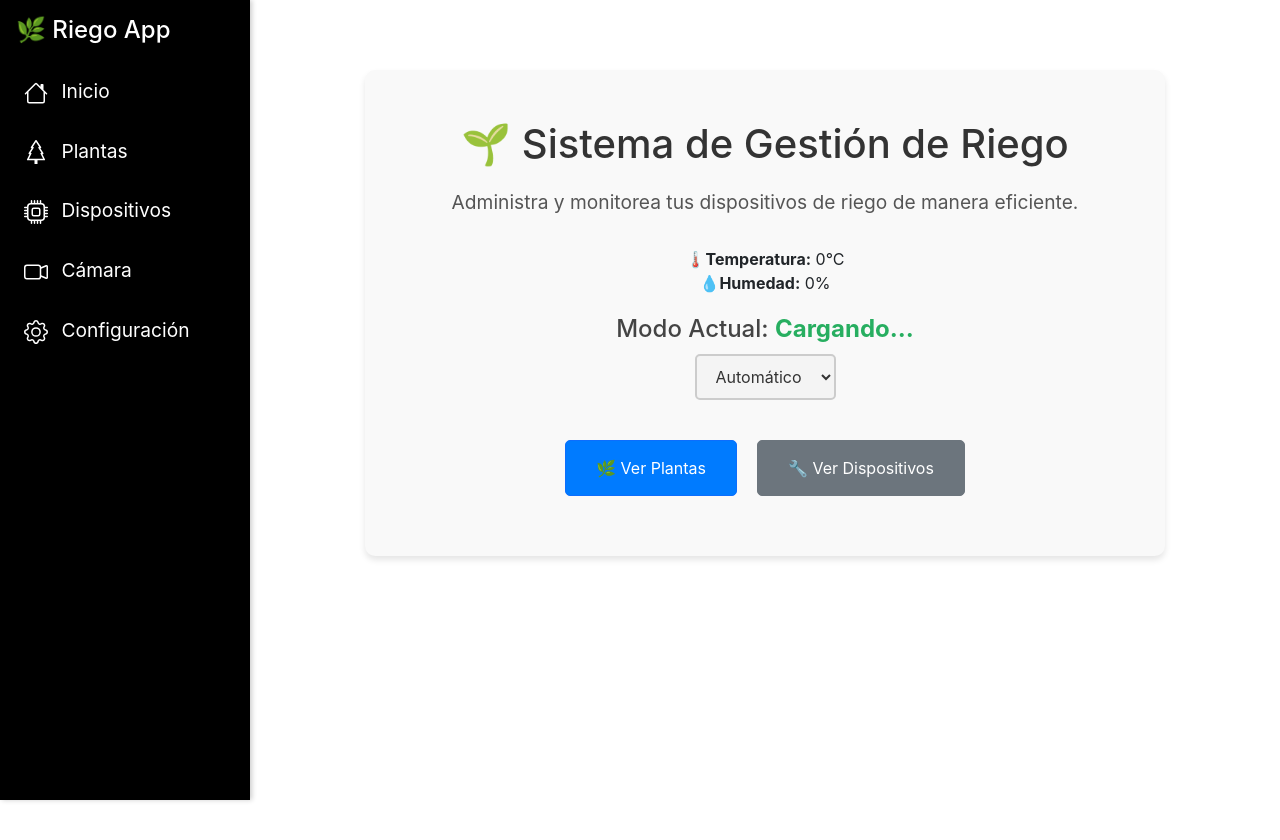
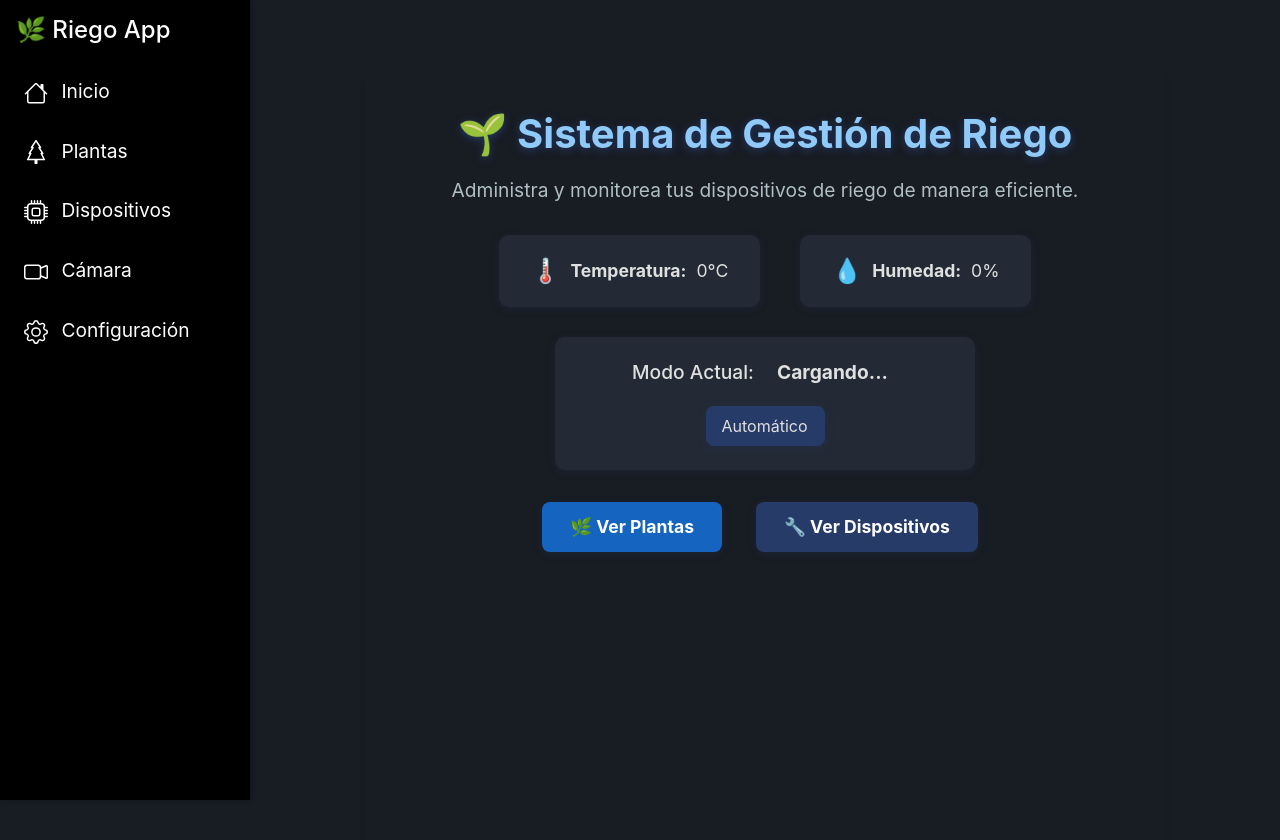
Before and after one commit to sgavela12/frontend-riego, a React (Create React App) app: page / in a window 1280 px wide. Shown: the top 840 px of the page. Before the commit the page ends 800 px from the top, so only its background shows below. Built offline with nearby package versions, Linux system fonts and the light colour scheme; no server answers.

Commit message:
Mejorar el diseño del dashboard de dispositivos y plantas, implementando un modo oscuro y optimizando estilos para una mejor experiencia visual.

```diff
--- a/src/components/DispositivosDashboard.js
+++ b/src/components/DispositivosDashboard.js
@@ -1,42 +1,33 @@
-import { useEffect, useState } from 'react';
-import { Link } from 'react-router-dom';
-import "../css/SensoresDashboard.css";
+import { useEffect, useState } from "react";
+import { Link } from "react-router-dom";
+import "../css/PlantasDashboard.css"; // Usa el mismo CSS oscuro
+
+const API_URL_DISPOSITIVOS = "http://192.168.1.150:8087/api/dispositivos";
 
 const DispositivosDashboard = () => {
   const [dispositivos, setDispositivos] = useState([]);
-  const API_URL = "http://192.168.1.150:8087/api/dispositivos";  // URL para la API de dispositivos
 
-  // Llamada a la API para obtener la lista de dispositivos
   useEffect(() => {
     const fetchData = async () => {
       try {
-        const response = await fetch(API_URL);
+        const response = await fetch(API_URL_DISPOSITIVOS);
         const data = await response.json();
-        setDispositivos(data); // Guardar los dispositivos en el estado
+        setDispositivos(data);
       } catch (error) {
         console.error("Error al obtener los dispositivos:", error);
       }
     };
-
     fetchData();
-    const interval = setInterval(fetchData, 5000); // Actualiza cada 5 segundos
-
-    return () => clearInterval(interval); // Limpiar intervalo cuando se desmonte el componente
+    const interval = setInterval(fetchData, 10000);
+    return () => clearInterval(interval);
   }, []);
 
-  const getEstadoHumedad = (humedad) => {
-    if (humedad === undefined) return { texto: "Cargando...", color: "#bdbdbd", icon: "💧" };
-    if (humedad < 30) return { texto: "Muy seca", color: "#e57373", icon: "🌵" };
-    if (humedad > 70) return { texto: "Muy húmeda", color: "#64b5f6", icon: "💧" };
-    return { texto: "Okay", color: "#81c784", icon: "✅" };
-  };
-
   return (
-    <div>
-      <h2>Lista de Dispositivos</h2>
-      <ul>
+    <div className="plantas-dashboard-container">
+      <h2 className="plantas-title">Lista de Dispositivos</h2>
+      <ul className="plantas-lista">
         {dispositivos.map((dispositivo) => (
-          <li key={dispositivo.id} className="dispositivo-item">
+          <li key={dispositivo.id} className="planta-item">
             🔌 <strong>{dispositivo.nombre}</strong> - {dispositivo.tipo} - {dispositivo.estado ? "🟢 Activo" : "🔴 Inactivo"}
             <br />
             📍 <em>Ubicación: {dispositivo.ubicacion}</em>
--- a/src/components/PlantasDashboard.js
+++ b/src/components/PlantasDashboard.js
@@ -1,14 +1,16 @@
-import { Link } from 'react-router-dom';
-import { useEffect, useState } from 'react';
+import { useEffect, useState } from "react";
+import { Link } from "react-router-dom";
 import "../css/PlantasDashboard.css";
+
+const API_URL_PLANTAS = "http://192.168.1.150:8087/api/plantas";
+const API_URL_HUMEDAD = "http://192.168.1.150:8087/api/plantas/humedad";
 
 const PlantasDashboard = () => {
   const [plantas, setPlantas] = useState([]);
   const [humedades, setHumedades] = useState({});
   const [gotaAnimadaId, setGotaAnimadaId] = useState(null);
   const [showToast, setShowToast] = useState(false);
-  const API_URL_PLANTAS = "http://192.168.1.150:8087/api/plantas";
-  const API_URL_HUMEDAD = "http://192.168.1.150:8087/api/plantas/humedad";
+  const [darkMode, setDarkMode] = useState(false);
 
   useEffect(() => {
     const fetchData = async () => {
@@ -63,6 +65,11 @@ const PlantasDashboard = () => {
       })
       .catch(() => alert("No se pudo conectar con el servidor."));
   };
+
+  // Cambia la clase del body cuando cambia el modo
+  useEffect(() => {
+    document.body.classList.toggle("modo-oscuro", darkMode);
+  }, [darkMode]);
 
   // Estado visual y color según humedad
   const getEstadoHumedad = (humedad) => {
--- a/src/css/Home.css
+++ b/src/css/Home.css
@@ -1,45 +1,56 @@
+body {
+  background: #181c23;
+  color: #e0e0e0;
+}
+
 .home-container {
   text-align: center;
-  padding: 50px;
-  background-color: #f9f9f9;
+  padding: 40px 0 30px 0;
+  background: #181c23;
+  min-height: 100vh;
   border-radius: 10px;
   box-shadow: 0 4px 6px rgba(0, 0, 0, 0.1);
   max-width: 800px;
   margin: 50px auto;
 }
 
-.home-container h1 {
+.home-title {
+  text-align: center;
   font-size: 2.5rem;
-  color: #333;
-  margin-bottom: 20px;
+  margin-bottom: 18px;
+  color: #90caf9;
+  font-weight: 700;
+  text-shadow: 0 2px 8px #263b68;
 }
 
-.home-container p {
+.home-description {
+  text-align: center;
   font-size: 1.2rem;
-  color: #555;
+  color: #b0bec5;
   margin-bottom: 30px;
 }
 
-.home-buttons .btn {
-  margin: 10px;
-  padding: 15px 30px;
-  font-size: 1rem;
-  border-radius: 5px;
-  text-decoration: none;
+.indicadores-ambiente {
+  display: flex;
+  justify-content: center;
+  gap: 40px;
+  margin-bottom: 30px;
 }
 
-.home-buttons .btn-primary {
-  background-color: #007bff;
-  color: white;
+.indicador {
+  background: #232a36;
+  border-radius: 10px;
+  padding: 18px 32px;
+  color: #e0e0e0;
+  box-shadow: 0 2px 8px #263b6844;
+  font-size: 1.1rem;
+  display: flex;
+  align-items: center;
+  gap: 10px;
 }
 
-.home-buttons .btn-secondary {
-  background-color: #6c757d;
-  color: white;
-}
-
-.home-buttons .btn:hover {
-  opacity: 0.9;
+.icon {
+  font-size: 1.5rem;
 }
 
 /* Ajustar el contenido principal */
@@ -56,33 +67,54 @@
 
 /* Estilo para el contenedor del selector */
 .modo-container {
-  margin-top: 20px;
-  margin-bottom: 30px;
+  background: #232a36;
+  border-radius: 10px;
+  padding: 24px 32px;
+  margin: 0 auto 32px auto;
+  max-width: 420px;
+  box-shadow: 0 2px 8px #263b6844;
+  color: #e0e0e0;
   text-align: center;
 }
 
 .modo-title {
-  font-size: 1.5rem;
-  color: #444; /* Color neutro */
-  margin-bottom: 10px;
+  font-size: 1.2rem;
+  margin-bottom: 12px;
 }
 
 .modo-actual {
   font-weight: bold;
-  color: #27ae60; /* Verde para destacar */
+  padding: 2px 10px;
+  border-radius: 8px;
+  margin-left: 8px;
+}
+
+.modo-automatico {
+  background: #97d49b;
+  color: #a5d6a7;
+}
+.modo-monitoreo {
+  background: #7794b6;
+  color: #90caf9;
+}
+.modo-apagado {
+  background: #ffc6c6;
+  color: #ffcdd2;
 }
 
 /* Estilo para el select */
 .modo-select {
-  padding: 10px 15px;
+  margin-top: 10px;
+  padding: 8px 16px;
+  border-radius: 8px;
+  border: none;
+  background: #263b68 !important;
+  color: #e0e0e0 !important;
   font-size: 1rem;
-  border: 2px solid #ccc; /* Borde gris claro */
-  border-radius: 5px;
-  background-color: #f4f4f4; /* Fondo gris claro */
-  color: #333; /* Texto oscuro */
   outline: none;
-  transition: all 0.3s ease;
+  box-shadow: 0 2px 8px #263b6844;
   cursor: pointer;
+  appearance: none;
 }
 
 .modo-select:hover {
@@ -93,6 +125,11 @@
 .modo-select:focus {
   border-color: #888; /* Borde gris oscuro */
   box-shadow: 0 0 5px rgba(136, 136, 136, 0.5); /* Sombra gris */
+}
+
+.modo-select option {
+  background: #232a36;
+  color: #e0e0e0;
 }
 
 /* Botón de confirmar */
@@ -131,3 +168,39 @@
   color: red;
   font-weight: bold;
 }
+
+.home-buttons {
+  display: flex;
+  justify-content: center;
+  gap: 24px;
+  margin-top: 32px;
+}
+
+.btn {
+  padding: 12px 28px;
+  border-radius: 8px;
+  border: none;
+  font-size: 1.1rem;
+  font-weight: bold;
+  cursor: pointer;
+  transition: background 0.3s, color 0.3s;
+  box-shadow: 0 2px 8px #263b6844;
+  text-decoration: none;
+  display: inline-block;
+}
+
+.btn-primary {
+  background: #1565c0;
+  color: #fff;
+}
+.btn-primary:hover {
+  background: #1976d2;
+}
+
+.btn-secondary {
+  background: #263b68;
+  color: #fff;
+}
+.btn-secondary:hover {
+  background: #1a233a;
+}
--- a/src/css/PlantasDashboard.css
+++ b/src/css/PlantasDashboard.css
@@ -1,8 +1,24 @@
-.planta-item {
-    margin-bottom: 15px; /* Espacio entre cada planta */
-    padding-bottom: 10px;
-    border-bottom: 1px solid #ccc; /* Línea separadora opcional */
-  }
+body {
+  background: #181c23;
+  color: #e0e0e0;
+}
+
+/* Mejora el fondo y el padding del contenedor principal */
+.plantas-dashboard-container {
+  background: #181c23;
+  padding: 40px 0 30px 0;
+  min-height: 100vh;
+}
+
+.plantas-title {
+  text-align: center;
+  font-size: 2.3rem;
+  margin-bottom: 35px;
+  color: #90caf9;
+  letter-spacing: 1px;
+  font-weight: 700;
+  text-shadow: 0 2px 8px #263b68;
+}
 
 /* Estilo para el título de la lista de plantas */
 .plantas-title {
@@ -15,21 +31,21 @@
 }
 
 .planta-item {
-  background: #fff;
+  background: #232a36;
   border-radius: 12px;
   margin-bottom: 0;
   padding: 22px 24px 18px 24px;
-  border: 2px solid #bdbdbd;
+  border: 2px solid #263b68;
   transition: box-shadow 0.4s, border 0.4s;
   display: flex;
   flex-direction: column;
   align-items: flex-start;
-  box-shadow: 0 2px 12px rgba(44, 62, 80, 0.07);
+  box-shadow: 0 2px 12px #263b6844;
   animation: fadeInCard 0.7s;
 }
 
 .planta-item:hover {
-  box-shadow: 0 4px 20px rgba(44, 62, 80, 0.13);
+  box-shadow: 0 4px 20px #263b68;
 }
 
 .planta-nombre-tipo {
@@ -48,7 +64,7 @@
 
 .humedad-bar-bg {
   width: 100%;
-  background: #e0e0e0;
+  background: #263b68;
   border-radius: 8px;
   height: 18px;
   margin-bottom: 10px;
@@ -69,7 +85,7 @@
   transform: translateX(-50%);
   font-size: 0.95rem;
   font-weight: bold;
-  color: #333;
+  color: #e0e0e0;
   line-height: 18px;
 }
 
@@ -90,13 +106,6 @@
   }
 }
 
-/* Mejora el fondo y el padding del contenedor principal */
-.plantas-dashboard-container {
-  background: #f8fafc;
-  padding: 40px 0 30px 0;
-  min-height: 100vh;
-}
-
 .planta-botones {
   width: 100%;
   display: flex;
@@ -111,21 +120,22 @@
   gap: 40px;
   margin-bottom: 25px;
   font-size: 1.15rem;
-  background: #f1f8e9;
+  background: #232a36;
   border-radius: 10px;
   padding: 14px 0;
-  box-shadow: 0 2px 8px #e0e0e0;
+  box-shadow: 0 2px 8px #263b68;
+  color: #e0e0e0;
 }
 
 .gota-animada {
   display: inline-block;
   animation: caer-gota 1s cubic-bezier(.4,2,.6,1);
-  background: #e3f2fd;           /* Azul clarito */
+  background: #1565c0;
   border-radius: 50%;
   padding: 2px 8px;
   margin-left: 8px;
-  box-shadow: 0 0 8px #90caf9;
-  filter: drop-shadow(0 0 6px #90caf9);
+  box-shadow: 0 0 8px #42a5f5;
+  filter: drop-shadow(0 0 6px #42a5f5);
   font-size: 1.5em;
 }
 
@@ -140,7 +150,7 @@
   top: 30px;
   left: 50%;
   transform: translateX(-50%);
-  background: #263b68;
+  background: #388e3c;
   color: #fff;
   padding: 16px 32px;
   border-radius: 8px;
@@ -168,3 +178,57 @@
   from { opacity: 0; transform: translateY(30px);}
   to { opacity: 1; transform: translateY(0);}
 }
+
+/* Botón modo oscuro */
+.btn-modo-oscuro {
+  position: absolute;
+  top: 24px;
+  right: 32px;
+  background: #263b68;
+  color: #fff;
+  border: none;
+  border-radius: 20px;
+  padding: 8px 18px;
+  font-size: 1rem;
+  cursor: pointer;
+  box-shadow: 0 2px 8px #bdbdbd;
+  transition: background 0.3s, color 0.3s;
+  z-index: 100;
+}
+.btn-modo-oscuro:hover {
+  background: #1a233a;
+}
+
+/* Modo oscuro general */
+body.modo-oscuro {
+  background: #181c23;
+  color: #e0e0e0;
+}
+body.modo-oscuro .plantas-dashboard-container {
+  background: #181c23;
+}
+body.modo-oscuro .planta-item {
+  background: #232a36;
+  border-color: #263b68;
+  box-shadow: 0 2px 12px #263b6844;
+}
+body.modo-oscuro .plantas-title {
+  color: #90caf9;
+  text-shadow: 0 2px 8px #263b68;
+}
+body.modo-oscuro .plantas-resumen {
+  background: #232a36;
+  color: #e0e0e0;
+}
+body.modo-oscuro .humedad-bar-bg {
+  background: #263b68;
+}
+body.modo-oscuro .toast-exito {
+  background: #388e3c;
+  color: #fff;
+}
+body.modo-oscuro .gota-animada {
+  background: #1565c0;
+  box-shadow: 0 0 8px #42a5f5;
+  filter: drop-shadow(0 0 6px #42a5f5);
+}
```
